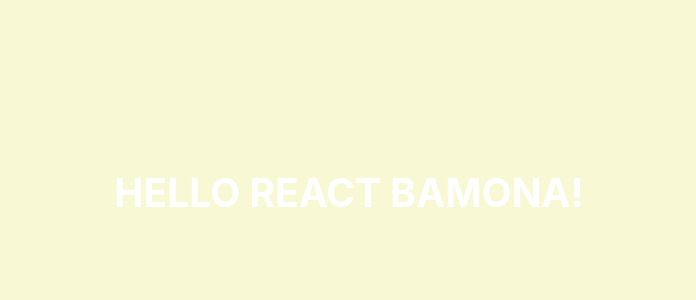
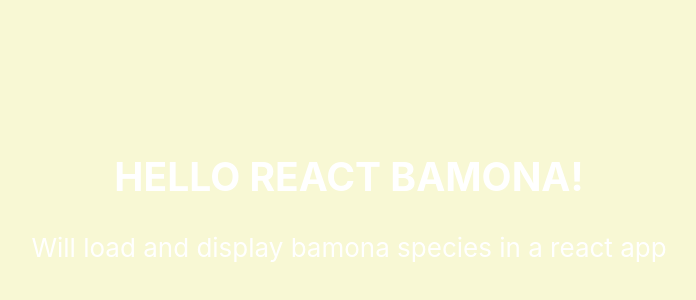
Before and after one commit to tnaberhaus/react-bamona, a React (Create React App) app: page / in a window 1280 px wide. Shown: the part 208-508 px from the top of the page, without its empty margins (291-987 px from the left). Built offline with nearby package versions, Linux system fonts and the light colour scheme.

Commit message:
Added purpose message

```diff
--- a/src/App.js
+++ b/src/App.js
@@ -6,6 +6,7 @@
     <div className="App">
       <header className="App-header">
        <h2>HELLO REACT BAMONA!</h2>
+       <div>Will load and display bamona species in a react app</div>
       </header>
     </div>
   );
```
